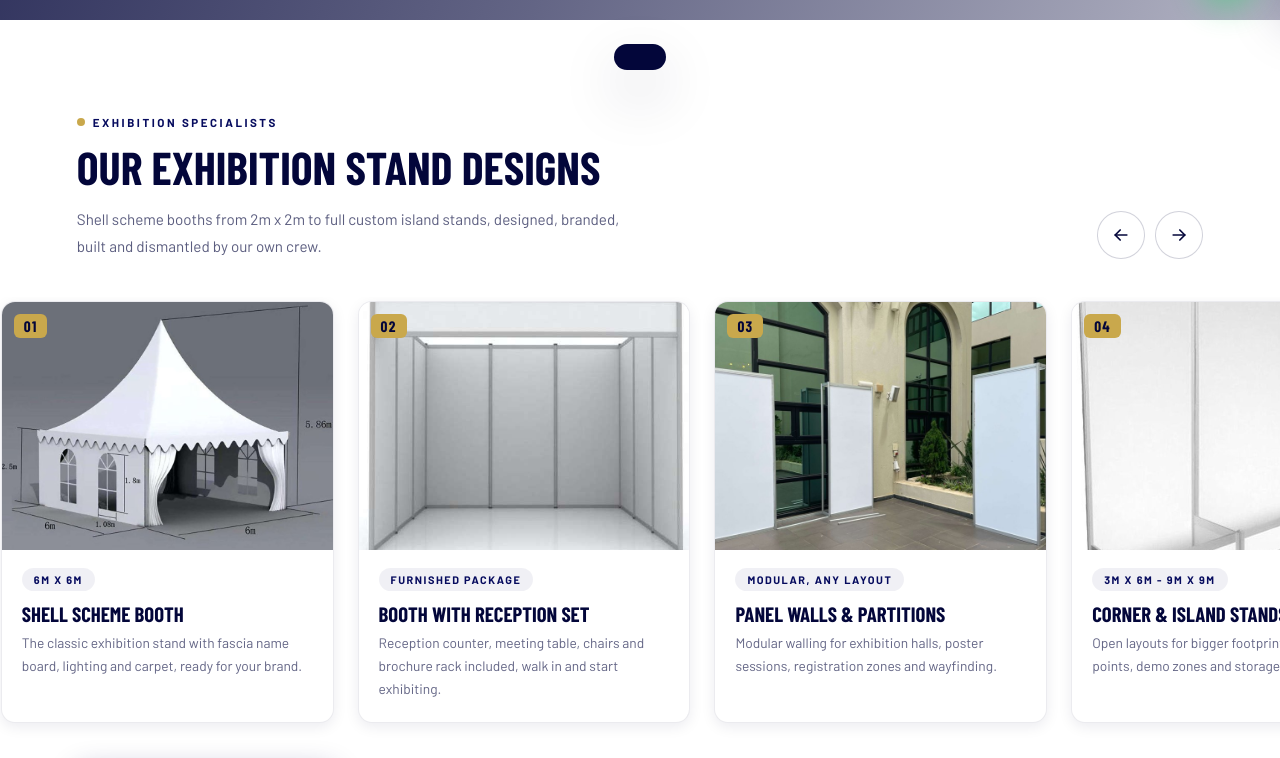
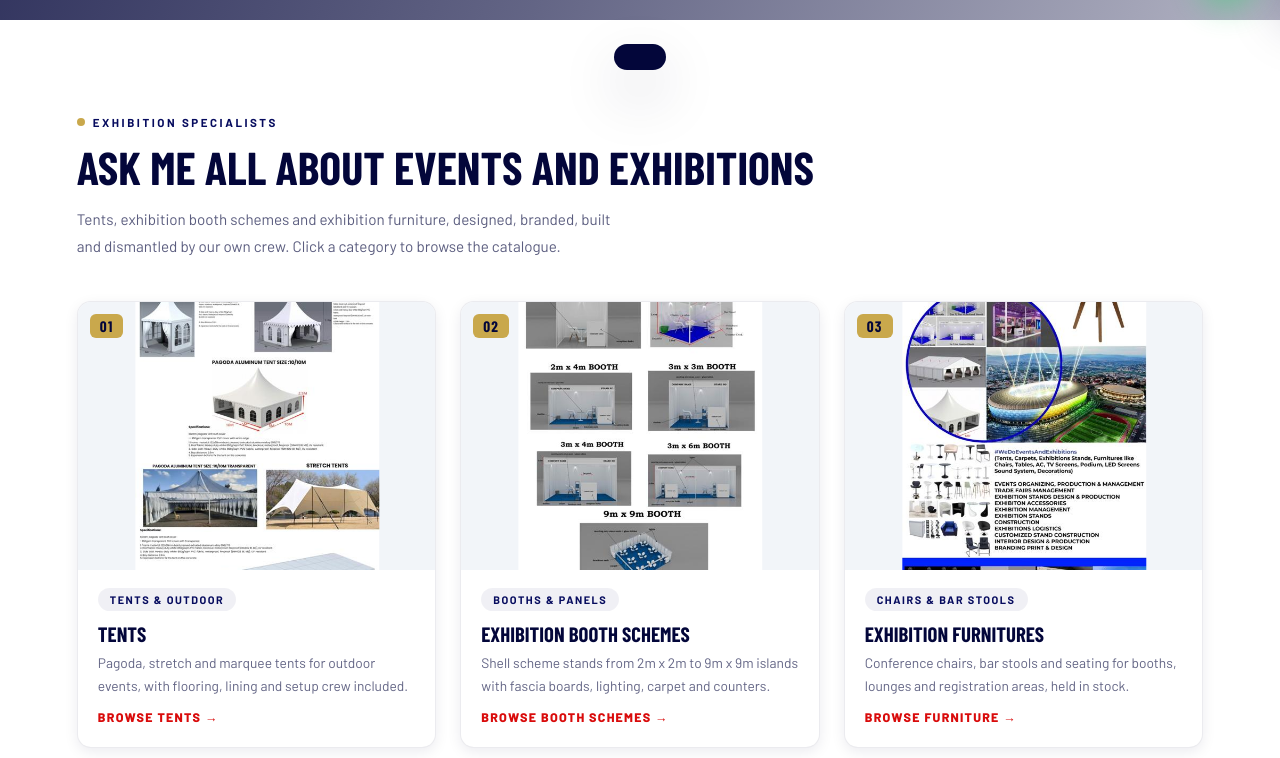
Before and after one commit to Lion-ishimwe/cdbusiness, a website: page index.html in a window 1280 px wide. Shown: the part 780-1538 px from the top of the page. Drawn offline with nearby package versions, Linux system fonts and the light colour scheme; grey boxes are pictures that could not be loaded; a web font is replaced by a local one.

Commit message:
New changes

```diff
--- a/assets/css/modern.css
+++ b/assets/css/modern.css
@@ -986,17 +986,15 @@ nav.nav--clear.scrolled { background: var(--navy-deep); }
   color: var(--gold);
 }
 .stands__track {
-  display: flex;
+  display: grid;
+  grid-template-columns: repeat(auto-fit, minmax(min(280px, 100%), 1fr));
   gap: 24px;
-  overflow-x: auto;
-  scroll-snap-type: x mandatory;
   padding: 4px var(--mx) 26px;
-  scrollbar-width: none;
-}
-.stands__track::-webkit-scrollbar { display: none; }
+}
 .stand-card {
-  flex: 0 0 clamp(260px, 26vw, 340px);
-  scroll-snap-align: start;
+  display: block;
+  text-decoration: none;
+  color: inherit;
   background: #fff;
   border: 1px solid rgba(3, 6, 58, 0.08);
   border-radius: var(--radius);
@@ -1017,10 +1015,11 @@ nav.nav--clear.scrolled { background: var(--navy-deep); }
 .stand-card__img img {
   width: 100%;
   height: 100%;
-  object-fit: cover;
+  object-fit: contain;
+  transform: scale(2.14);
   transition: transform 0.5s;
 }
-.stand-card:hover .stand-card__img img { transform: scale(1.05); }
+.stand-card:hover .stand-card__img img { transform: scale(1.18); }
 .stand-card__num {
   position: absolute;
   top: 12px;
@@ -1055,6 +1054,17 @@ nav.nav--clear.scrolled { background: var(--navy-deep); }
   color: var(--navy-deep);
   margin-bottom: 6px;
 }
+.stand-card__link {
+  display: inline-block;
+  margin-top: 12px;
+  font-size: 0.78rem;
+  font-weight: 800;
+  letter-spacing: 0.1em;
+  text-transform: uppercase;
+  color: var(--red);
+  transition: color 0.2s;
+}
+.stand-card:hover .stand-card__link { color: var(--navy-deep); }
 .stand-card__body p {
   font-size: 0.86rem;
   line-height: 1.65;
--- a/assets/data/products.js
+++ b/assets/data/products.js
@@ -242,7 +242,7 @@ const CD_PRODUCTS = [
     imgs: ["cd028-shell-panels.jpg", "cd028-shell-panels-render.jpg"]
   },
   {
-    code: "CD029", name: "Shell Scheme Exhibition Booth", cat: "booths",
+    code: "CD029", name: "Full stand with furnitures", cat: "booths",
     desc: "Complete branded exhibition booths: fascia name board, walls, lights, carpet, reception desk, brochure rack, meeting set and dustbin. Sizes: 2x2m, 2x3m, 2x4m, 3x3m, 3x4m, 3x9m and 9x9m. Booth price covers 3 days.",
     size: "2x2m up to 9x9m", colors: ["White panels, blue carpet"], stock: 100,
     imgs: ["cd029-booth-photo.jpeg", "cd029-booth-render.jpg"],
--- a/index.html
+++ b/index.html
@@ -62,79 +62,52 @@
   <div class="stands__head fade-in">
     <div>
       <span class="eyebrow-dot">Exhibition Specialists</span>
-      <h2>Our Exhibition Stand Designs</h2>
+      <h2>Ask me all about Events and Exhibitions</h2>
       <p class="stands__sub">
-        Shell scheme booths from 2m x 2m to full custom island stands,
+        Tents, exhibition booth schemes and exhibition furniture,
         designed, branded, built and dismantled by our own crew.
+        Click a category to browse the catalogue.
       </p>
-    </div>
-    <div class="stands__nav">
-      <button class="stands__arrow" id="standsPrev" type="button" aria-label="Previous designs">
-        <svg viewBox="0 0 24 24" fill="none" stroke="currentColor" stroke-width="2" stroke-linecap="round" stroke-linejoin="round"><path d="M19 12H5"/><path d="m11 18-6-6 6-6"/></svg>
-      </button>
-      <button class="stands__arrow" id="standsNext" type="button" aria-label="Next designs">
-        <svg viewBox="0 0 24 24" fill="none" stroke="currentColor" stroke-width="2" stroke-linecap="round" stroke-linejoin="round"><path d="M5 12h14"/><path d="m13 6 6 6-6 6"/></svg>
-      </button>
     </div>
   </div>
 
-  <!-- PLACEHOLDER IMAGES: swap these for real stand design renders / photos as they become available -->
   <div class="stands__track" id="standsTrack">
-    <article class="stand-card fade-in">
+    <a class="stand-card fade-in" href="products.html#cat=tents">
       <div class="stand-card__img">
-        <img src="assets/products/cd037-pagoda-6x6.jpg" alt="Furnished shell scheme booth with counter, chairs and brochure rack" loading="lazy">
+        <img src="assets/products/exhibition/1.tents.jpeg" alt="Pagoda and stretch tents for outdoor events" loading="lazy">
         <span class="stand-card__num">01</span>
       </div>
       <div class="stand-card__body">
-        <span class="stand-card__size">6m x 6m</span>
-        <h3>Shell Scheme Booth</h3>
-        <p>The classic exhibition stand with fascia name board, lighting and carpet, ready for your brand.</p>
+        <span class="stand-card__size">Tents &amp; Outdoor</span>
+        <h3>Tents</h3>
+        <p>Pagoda, stretch and marquee tents for outdoor events, with flooring, lining and setup crew included.</p>
+        <span class="stand-card__link">Browse Tents &rarr;</span>
       </div>
-    </article>
-    <article class="stand-card fade-in">
+    </a>
+    <a class="stand-card fade-in" href="products.html#cat=booths">
       <div class="stand-card__img">
-        <img src="assets/products/cd029-booth-render.jpg" alt="Shell scheme booth structure render" loading="lazy">
+        <img src="assets/products/exhibition/2.schemes.jpeg" alt="Shell scheme exhibition booth structures" loading="lazy">
         <span class="stand-card__num">02</span>
       </div>
       <div class="stand-card__body">
-        <span class="stand-card__size">Furnished package</span>
-        <h3>Booth with Reception Set</h3>
-        <p>Reception counter, meeting table, chairs and brochure rack included, walk in and start exhibiting.</p>
+        <span class="stand-card__size">Booths &amp; Panels</span>
+        <h3>Exhibition Booth Schemes</h3>
+        <p>Shell scheme stands from 2m x 2m to 9m x 9m islands with fascia boards, lighting, carpet and counters.</p>
+        <span class="stand-card__link">Browse Booth Schemes &rarr;</span>
       </div>
-    </article>
-    <article class="stand-card fade-in">
+    </a>
+    <a class="stand-card fade-in" href="products.html#cat=chairs">
       <div class="stand-card__img">
-        <img src="assets/products/cd028-shell-panels.jpg" alt="Freestanding shell scheme panels" loading="lazy">
+        <img src="assets/products/exhibition/3.furnitures.jpeg" alt="Exhibition chairs and bar stools" loading="lazy">
         <span class="stand-card__num">03</span>
       </div>
       <div class="stand-card__body">
-        <span class="stand-card__size">Modular, any layout</span>
-        <h3>Panel Walls &amp; Partitions</h3>
-        <p>Modular walling for exhibition halls, poster sessions, registration zones and wayfinding.</p>
+        <span class="stand-card__size">Chairs &amp; Bar Stools</span>
+        <h3>Exhibition Furnitures</h3>
+        <p>Conference chairs, bar stools and seating for booths, lounges and registration areas, held in stock.</p>
+        <span class="stand-card__link">Browse Furniture &rarr;</span>
       </div>
-    </article>
-    <article class="stand-card fade-in">
-      <div class="stand-card__img">
-        <img src="assets/products/cd028-shell-panels-render.jpg" alt="Modular panel configuration render" loading="lazy">
-        <span class="stand-card__num">04</span>
-      </div>
-      <div class="stand-card__body">
-        <span class="stand-card__size">3m x 6m - 9m x 9m</span>
-        <h3>Corner &amp; Island Stands</h3>
-        <p>Open layouts for bigger footprints, multiple entry points, demo zones and storage.</p>
-      </div>
-    </article>
-    <article class="stand-card fade-in">
-      <div class="stand-card__img">
-        <img src="assets/products/hero-vip-set.jpg" alt="Styled VIP lounge setup" loading="lazy">
-        <span class="stand-card__num">05</span>
-      </div>
-      <div class="stand-card__body">
-        <span class="stand-card__size">Your design, our build</span>
-        <h3>Custom Branded Build</h3>
-        <p>Bring a sketch or a brand book, we design and build a stand that is completely yours.</p>
-      </div>
-    </article>
+    </a>
   </div>
 
   <div class="stands__cta fade-in">
@@ -349,22 +322,6 @@
   });
 })();
 
-// Stand designs carousel
-(function () {
-  "use strict";
-  var track = document.getElementById("standsTrack");
-  if (!track) return;
-  function step() {
-    var card = track.querySelector(".stand-card");
-    return card ? card.getBoundingClientRect().width + 24 : 340;
-  }
-  document.getElementById("standsPrev").addEventListener("click", function () {
-    track.scrollBy({ left: -step(), behavior: "smooth" });
-  });
-  document.getElementById("standsNext").addEventListener("click", function () {
-    track.scrollBy({ left: step(), behavior: "smooth" });
-  });
-})();
 </script>
 </body>
 </html>
```
Also changed, not shown: products.html (+1 -1 lines), services.html (+15 -15 lines), assets/products/exhibition/1.tents.jpeg (added), assets/products/exhibition/2.schemes.jpeg (added), assets/products/exhibition/3.furnitures.jpeg (added).
